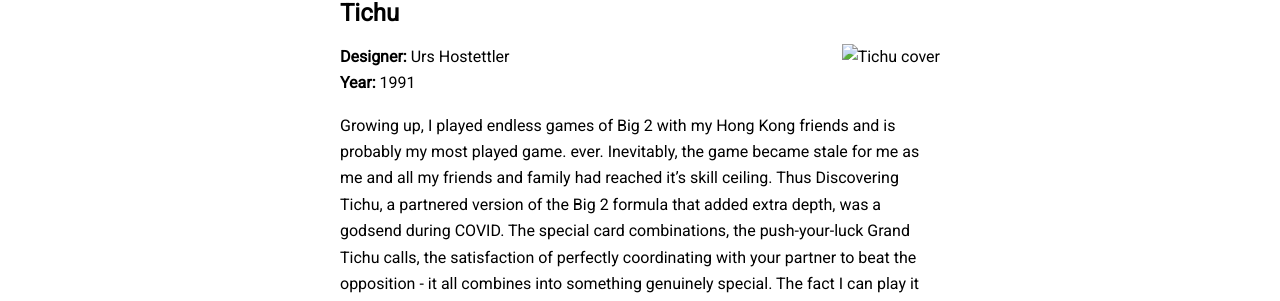
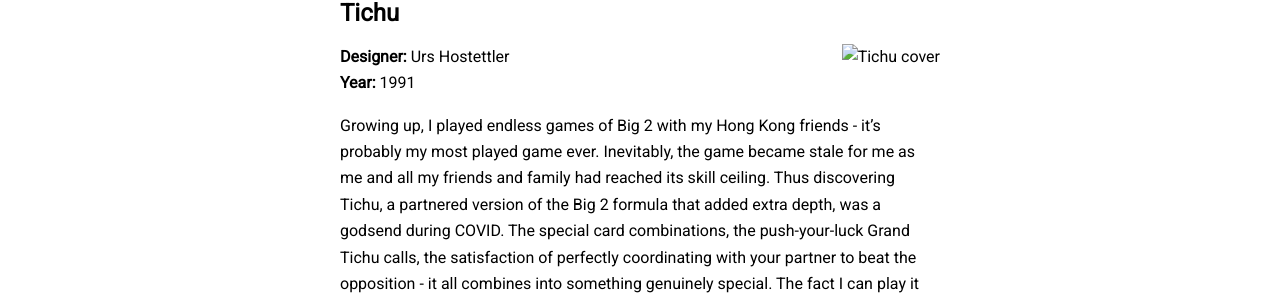
Before and after one commit to TheDrHobo/thedrhobo.github.io, a Jekyll site: the page built from _posts/2025-12-11-top-10-board-games.md, in a window 1280 px wide and 900 px high, scrolled down 2908 px. Shown: the part 144-445 px from the top of the window. Built offline with Jekyll 4.4.1, drawn with Linux system fonts in a browser that asks for light colours; nearby versions of some CDN libraries; comment, search, counter and statistics services are not loaded; some of the changed text lies outside the part shown.

Commit message:
Update 2025-12-11-top-10-board-games.md

```diff
--- a/_posts/2025-12-11-top-10-board-games.md
+++ b/_posts/2025-12-11-top-10-board-games.md
@@ -89,7 +89,7 @@ Trading beans shouldn't be this engaging, yet here we are. The hand order mechan
 **Designer:** Urs Hostettler
 **Year:** 1991
 
- Growing up, I played endless games of Big 2 with my Hong Kong friends and is probably my most played game. ever. Inevitably, the game became stale for me as me and all my friends and family had reached it's skill ceiling. Thus Discovering Tichu, a partnered version of the Big 2 formula that added extra depth, was a godsend during COVID. The special card combinations, the push-your-luck Grand Tichu calls, the satisfaction of perfectly coordinating with your partner to beat the opposition - it all combines into something genuinely special. The fact I can play it on my phone at any time is brilliant too. Yes, there's a learning curve, and yes, you need exactly four players for in-person games, and yes, it demands repeated plays with the same group to really shine. But if you can commit to it, Tichu rewards you with one of the deepest, most satisfying card games in existence. The fact it costs about a fiver for a deck makes it almost criminal value. Just be prepared for the arguments when someone makes a catastrophically bad Tichu call.
+Growing up, I played endless games of Big 2 with my Hong Kong friends - it's probably my most played game ever. Inevitably, the game became stale for me as me and all my friends and family had reached its skill ceiling. Thus discovering Tichu, a partnered version of the Big 2 formula that added extra depth, was a godsend during COVID. The special card combinations, the push-your-luck Grand Tichu calls, the satisfaction of perfectly coordinating with your partner to beat the opposition - it all combines into something genuinely special. The fact I can play it on my phone at any time is brilliant too. Yes, there's a learning curve, and yes, you need exactly four players for in-person games, and yes, it demands repeated plays with the same group to really shine. But if you can commit to it, Tichu rewards you with one of the deepest, most satisfying card games in existence. The fact it costs about a fiver for a deck makes it almost criminal value. Just be prepared for the arguments when someone makes a catastrophically bad Tichu call.
 
 <img src="{{ site.github.url }}/assets/img/boardgames/Tichugamep.webp" alt="Tichu gameplay" style="margin: 1em 0; max-width: 100%;">
 
```
Also changed, not shown: other parts of _posts/2025-12-11-top-10-board-games.md (+2 -2 lines).
